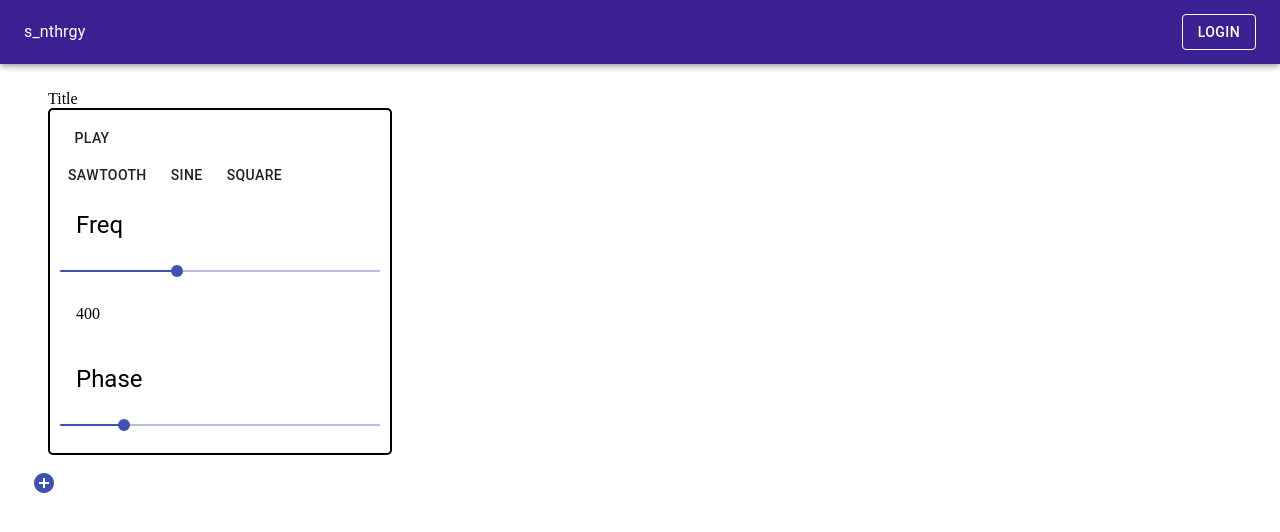
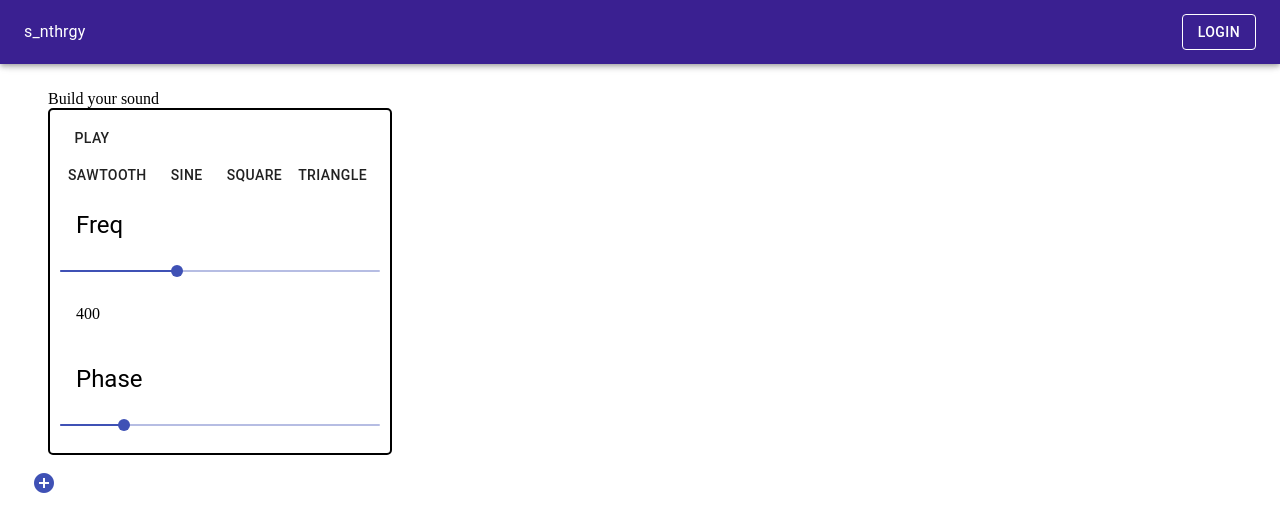
Before and after one commit to snthergy/snthrgy, a React (Create React App) app: page / in a window 1280 px wide. Shown: the top 532 px of the page. Built offline with nearby package versions, Linux system fonts and the light colour scheme.

Commit message:
added square and triangle

```diff
--- a/src/components/Lanes.tsx
+++ b/src/components/Lanes.tsx
@@ -6,7 +6,7 @@ import Sound from "./sound";
 const Lanes = (): JSX.Element => {
   return (
     <LanesContainer p="1rem">
-      Title
+      Build your sound
       <Sound />
     </LanesContainer>
   );
--- a/src/components/sound.tsx
+++ b/src/components/sound.tsx
@@ -63,6 +63,7 @@ const Sound = (): JSX.Element => {
         <Button onClick={(): void => newWave("sawtooth")}>Sawtooth</Button>
         <Button onClick={(): void => newWave("sine")}>Sine</Button>
         <Button onClick={(): void => newWave("square")}>Square</Button>
+        <Button onClick={(): void => newWave("triangle")}>Triangle</Button>
       </Box>
 
       <Box>
```
